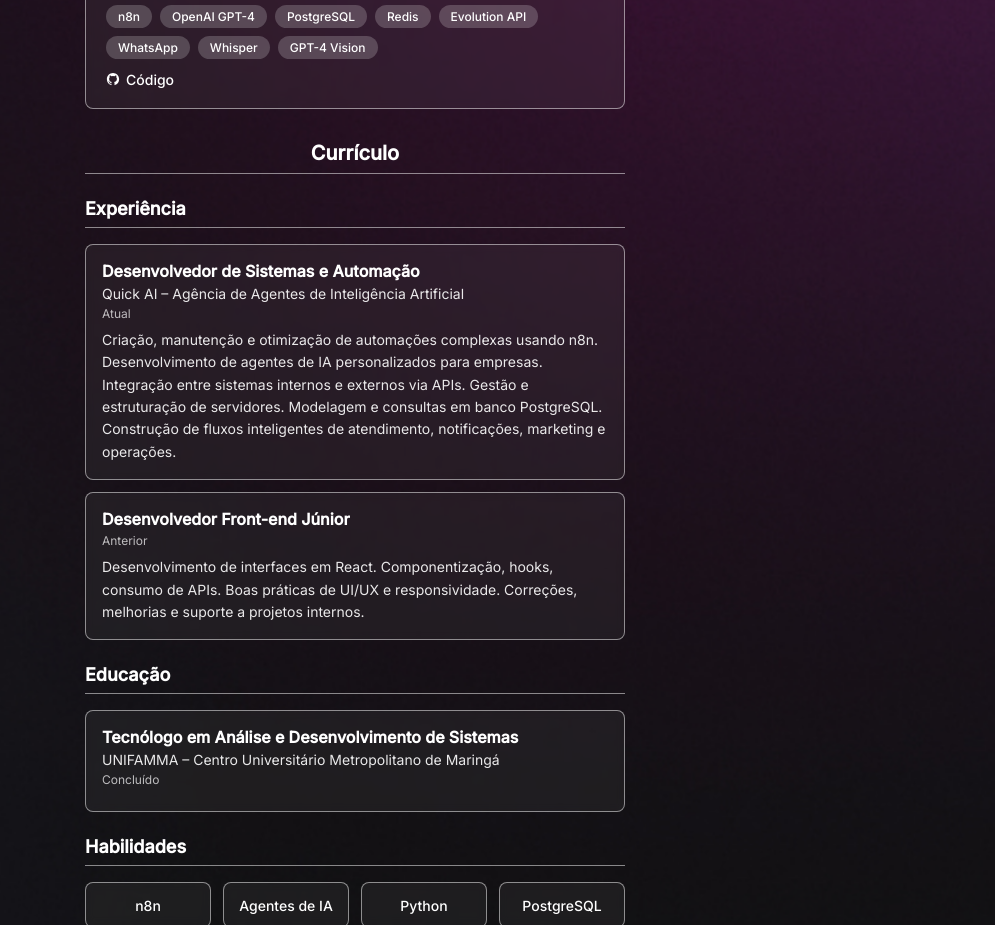
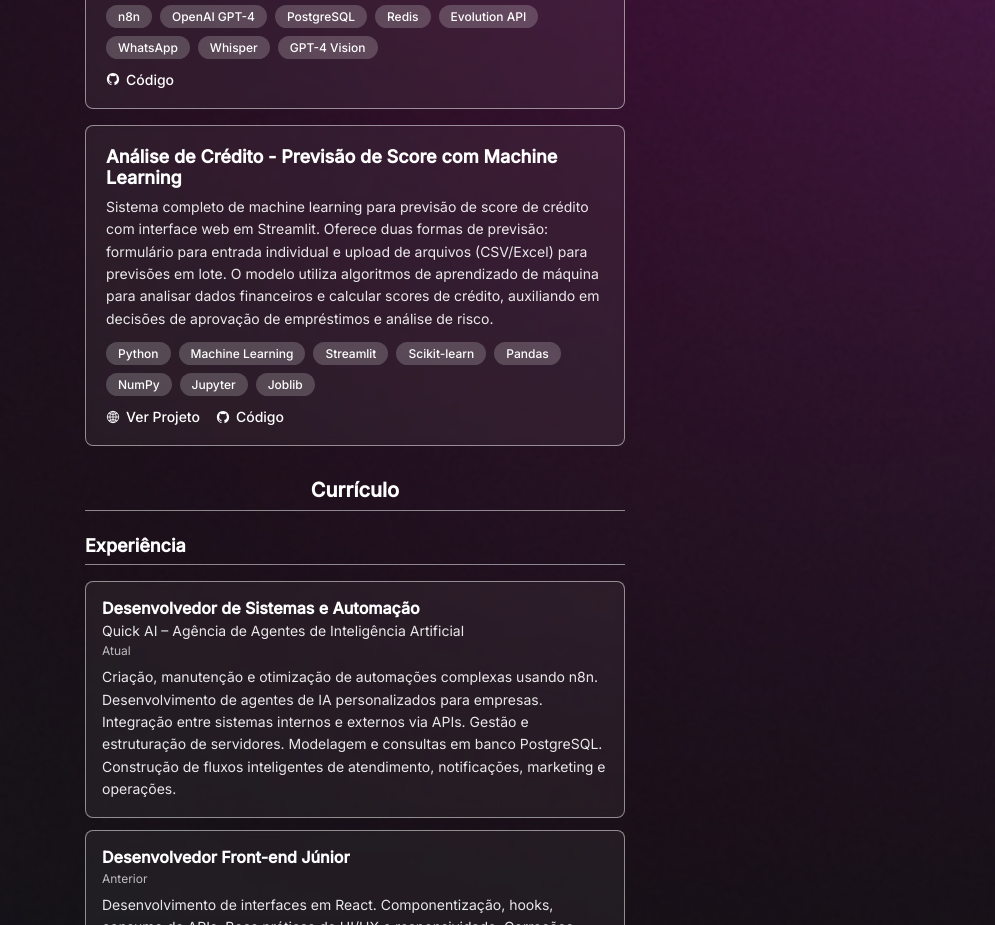
Before and after one commit to TiagoCoder2023/projeto, a React (Vite) app: page / in a window 1280 px wide. Shown: the part 1420-2345 px from the top of the page, without its empty margins (285-1280 px from the left). Built offline with nearby package versions, Linux system fonts and the light colour scheme; a web font is replaced by a local one.

Commit message:
feat: adiciona projeto de AnÃ¡lise de CrÃ©dito com Machine Learning ao portfÃ³lio

```diff
--- a/src/data/config.js
+++ b/src/data/config.js
@@ -65,6 +65,14 @@
         technologies: ['n8n', 'OpenAI GPT-4', 'PostgreSQL', 'Redis', 'Evolution API', 'WhatsApp', 'Whisper', 'GPT-4 Vision'],
         liveUrl: null,
         githubUrl: 'https://github.com/TiagoCoder2023/My-AI-Agents---n8n'
+    },
+    {
+        id: 3,
+        title: 'Análise de Crédito - Previsão de Score com Machine Learning',
+        description: 'Sistema completo de machine learning para previsão de score de crédito com interface web em Streamlit. Oferece duas formas de previsão: formulário para entrada individual e upload de arquivos (CSV/Excel) para previsões em lote. O modelo utiliza algoritmos de aprendizado de máquina para analisar dados financeiros e calcular scores de crédito, auxiliando em decisões de aprovação de empréstimos e análise de risco.',
+        technologies: ['Python', 'Machine Learning', 'Streamlit', 'Scikit-learn', 'Pandas', 'NumPy', 'Jupyter', 'Joblib'],
+        liveUrl: 'https://udlamddmkegvuqb3mhyrht.streamlit.app/',
+        githubUrl: 'https://github.com/TiagoCoder2023/analise_credito'
     }
 ];
 
```
